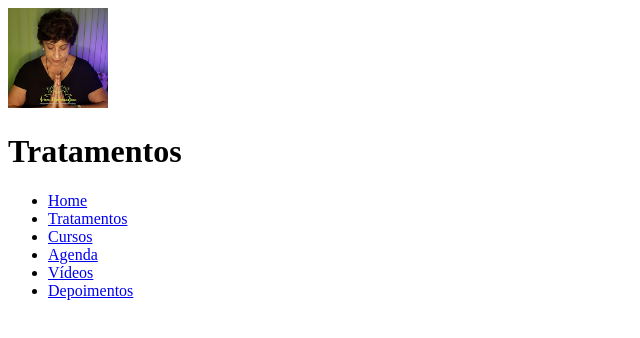
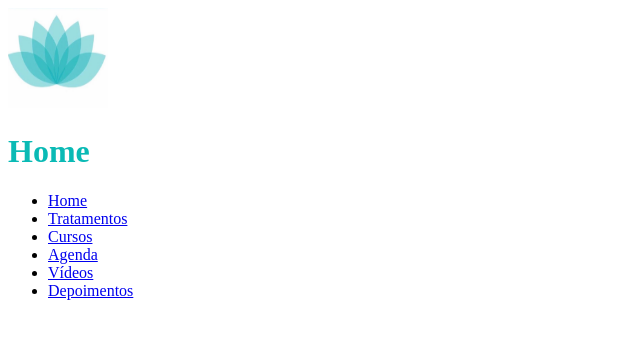
Before and after one commit to adilson-psantos/projeto_rmarmen, a plain HTML site: page index.html in a window 1280 px wide. Shown: the whole page, without its empty margins (0-640 px from the left). Drawn offline with Linux system fonts and the light colour scheme.

Commit message:
Arquivo modificados para alterações no header e adição de logotipo

```diff
--- a/index.html
+++ b/index.html
@@ -4,12 +4,12 @@
     <meta charset="UTF-8">
     <meta http-equiv="X-UA-Compatible" content="IE=edge">
     <meta name="viewport" content="width=device-width, initial-scale=1.0">
-    <title>Tratamentos</title>
+    <title>Instituto Armem Degumerjian</title>
 </head>
 <body>
     <header>
-        <img src="imagens\armem.jpg"  alt="Imagem Armen Degumerjian" width="100" height="100" >
-        <h1>Tratamentos</h1>
+        <img src="imagens\InstitutoAD.png"  alt="Logotipo do Instituto Armem Degumerjian" width="100" height="100" >
+        <h1> <font face = "serif"><font Color = "#0ABAB5">Home</font></h1>
         <nav>
             <ul>
                 <li> <a href="index.html">Home</a></li>
```
Also changed, not shown: agenda.html (+2 -2 lines), cursos.html (+2 -2 lines), depoimentos.html (+1 -1 lines), tratamentos.html (+2 -2 lines), videos.html (+2 -2 lines), imagens/InstitutoAD.png (added).
